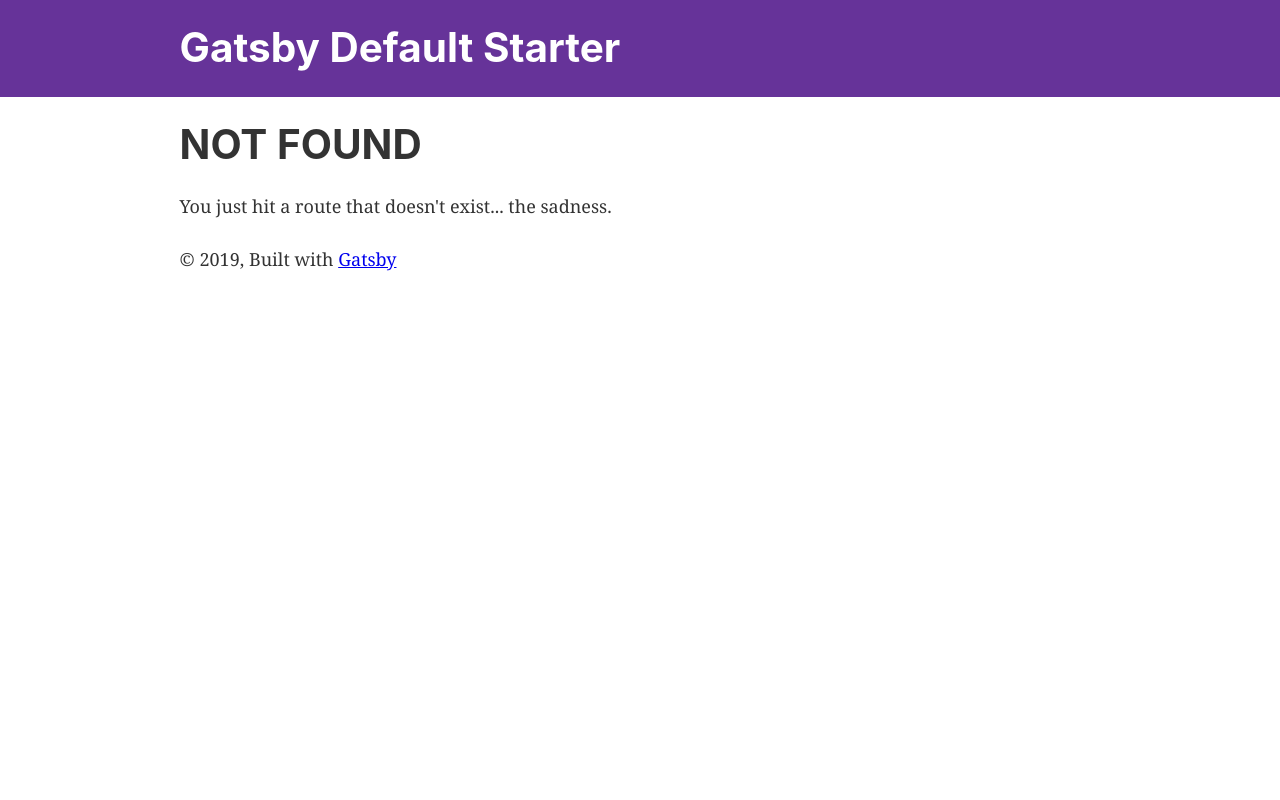
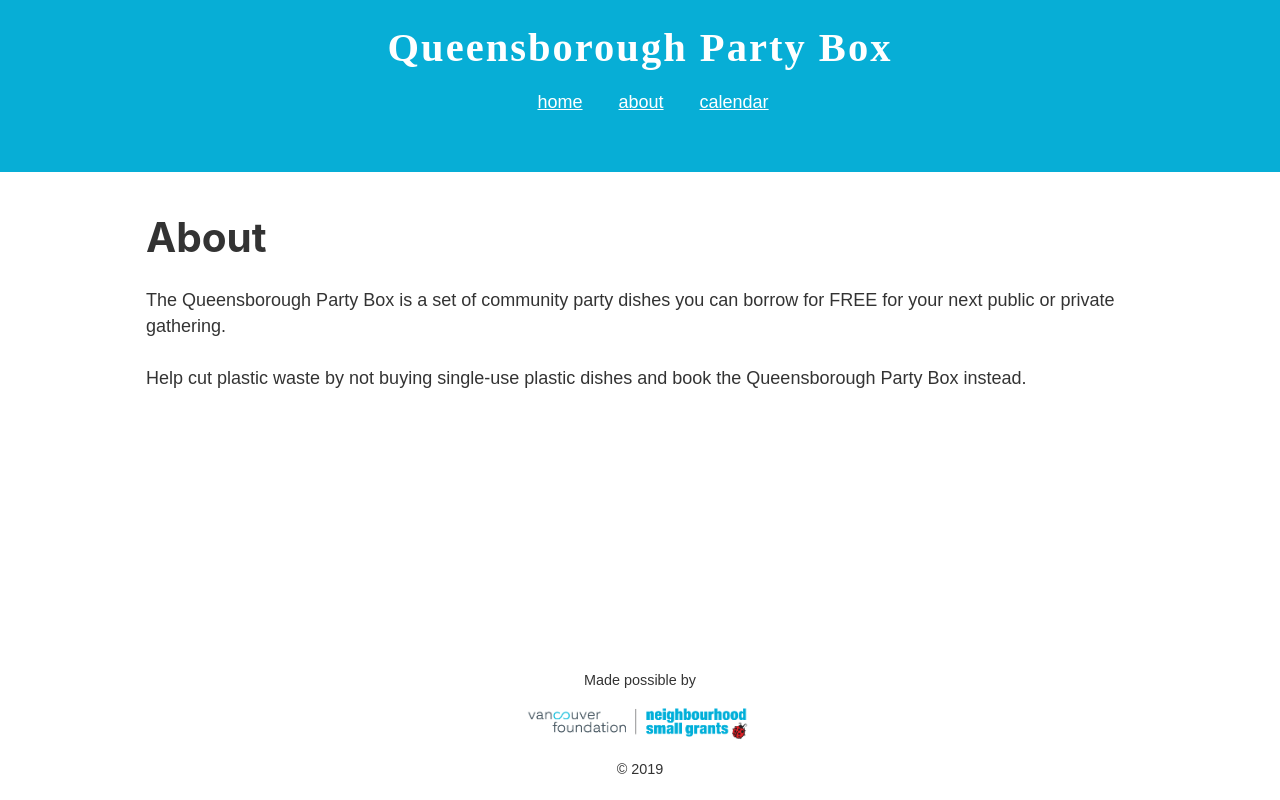
Before and after one commit to lzcabrera/ecopartybox-ca, a Gatsby site: page /about in a window 1280 px wide. Before the commit this address had no page. Built offline with nearby package versions, Linux system fonts and the light colour scheme; Gatsby itself is replaced by a stand-in of ours.

Commit message:
feat(master): update

```diff
--- a/gatsby-config.js
+++ b/gatsby-config.js
@@ -1,8 +1,22 @@
 module.exports = {
   siteMetadata: {
-    title: `Gatsby Default Starter`,
-    description: `Kick off your next, great Gatsby project with this default starter. This barebones starter ships with the main Gatsby configuration files you might need.`,
+    title: `Queensborough Party Box`,
+    description: `Kick off your next party with a set of reusable plates, cups and cutlery.`,
     author: `@gatsbyjs`,
+    menuLinks:[
+      {
+        name:'home',
+        link:'/'
+      },
+      {
+        name:'about',
+        link:'/about'
+      },
+      {
+        name:'calendar',
+        link:'/calendar'
+      }
+    ]
   },
   plugins: [
     `gatsby-plugin-react-helmet`,
@@ -27,6 +41,30 @@ module.exports = {
         icon: `src/images/gatsby-icon.png`, // This path is relative to the root of the site.
       },
     },
+    {
+      resolve: `gatsby-plugin-google-analytics`,
+      options: {
+        trackingId: "UA-141770689-1",
+        // Defines where to place the tracking script - `true` in the head and `false` in the body
+        head: false,
+        // Setting this parameter is optional
+        anonymize: true,
+        // Setting this parameter is also optional
+        respectDNT: true,
+        // Avoids sending pageview hits from custom paths
+        exclude: ["/preview/**", "/do-not-track/me/too/"],
+        // Enables Google Optimize using your container Id
+        // optimizeId: "YOUR_GOOGLE_OPTIMIZE_TRACKING_ID",
+        // Enables Google Optimize Experiment ID
+        // experimentId: "YOUR_GOOGLE_EXPERIMENT_ID",
+        // Set Variation ID. 0 for original 1,2,3....
+        // variationId: "YOUR_GOOGLE_OPTIMIZE_VARIATION_ID",
+        // Any additional create only fields (optional)
+        sampleRate: 5,
+        siteSpeedSampleRate: 10,
+        cookieDomain: "ecopartybox.ca",
+      },
+    }
     // this (optional) plugin enables Progressive Web App + Offline functionality
     // To learn more, visit: https://gatsby.dev/offline
     // `gatsby-plugin-offline`,
--- a/package.json
+++ b/package.json
@@ -7,6 +7,7 @@
   "dependencies": {
     "gatsby": "^2.7.3",
     "gatsby-image": "^2.1.1",
+    "gatsby-plugin-google-analytics": "^2.0.21",
     "gatsby-plugin-manifest": "^2.1.1",
     "gatsby-plugin-offline": "^2.1.1",
     "gatsby-plugin-react-helmet": "^3.0.12",
--- a/src/components/header.js
+++ b/src/components/header.js
@@ -2,11 +2,12 @@ import { Link } from "gatsby"
 import PropTypes from "prop-types"
 import React from "react"
 
-const Header = ({ siteTitle }) => (
+const Header = ({ siteTitle, menuLinks }) => (
   <header
     style={{
-      background: `rebeccapurple`,
+      background: `#07AED6`,
       marginBottom: `1.45rem`,
+      textAlign: `center`
     }}
   >
     <div
@@ -16,7 +17,7 @@ const Header = ({ siteTitle }) => (
         padding: `1.45rem 1.0875rem`,
       }}
     >
-      <h1 style={{ margin: 0 }}>
+      <h1 style={{ margin: 0, fontFamily: 'Abril Fatface', letterSpacing: '0.05em' }}>
         <Link
           to="/"
           style={{
@@ -27,6 +28,25 @@ const Header = ({ siteTitle }) => (
           {siteTitle}
         </Link>
       </h1>
+      <div>
+        <nav>
+          <ul style={{ display: "flex", flex: 1, alignItems: `center`, justifyContent: `center`, marginBottom: 0}}>
+            {menuLinks.map(link => (
+              <li
+              key={link.name}
+              style={{
+                listStyleType: `none`,
+                padding: `1rem`
+              }}
+              >
+                <Link style={{color: `white`}} to={link.link}>
+                  {link.name}
+                </Link>
+              </li>
+            ))}
+          </ul>
+        </nav>
+      </div>
     </div>
   </header>
 )
--- a/src/components/image.js
+++ b/src/components/image.js
@@ -17,16 +17,18 @@ const Image = () => (
   <StaticQuery
     query={graphql`
       query {
-        placeholderImage: file(relativePath: { eq: "gatsby-astronaut.png" }) {
+        placeholderImage: file(relativePath: { eq: "nsg-wordmark-2014_ladybug.png" }) {
           childImageSharp {
-            fluid(maxWidth: 300) {
-              ...GatsbyImageSharpFluid
+            fixed(width: 250) {
+              ...GatsbyImageSharpFixed
             }
           }
         }
       }
     `}
-    render={data => <Img fluid={data.placeholderImage.childImageSharp.fluid} />}
+    render={data => <Img
+      fixed={data.placeholderImage.childImageSharp.fixed}
+      />}
   />
 )
 export default Image
--- a/src/components/layout.css
+++ b/src/components/layout.css
@@ -200,7 +200,7 @@ html {
 }
 body {
   color: hsla(0, 0%, 0%, 0.8);
-  font-family: georgia, serif;
+  font-family: 'Archivo Narrow', sans-serif;
   font-weight: normal;
   word-wrap: break-word;
   font-kerning: normal;
--- a/src/components/layout.js
+++ b/src/components/layout.js
@@ -10,7 +10,9 @@ import PropTypes from "prop-types"
 import { StaticQuery, graphql } from "gatsby"
 
 import Header from "./header"
+import Image from "./image"
 import "./layout.css"
+import "./qbpb-layout.css"
 
 const Layout = ({ children }) => (
   <StaticQuery
@@ -19,29 +21,36 @@ const Layout = ({ children }) => (
         site {
           siteMetadata {
             title
+            menuLinks {
+              name
+              link
+            }
           }
         }
       }
     `}
     render={data => (
-      <>
-        <Header siteTitle={data.site.siteMetadata.title} />
-        <div
-          style={{
-            margin: `0 auto`,
-            maxWidth: 960,
-            padding: `0px 1.0875rem 1.45rem`,
-            paddingTop: 0,
-          }}
-        >
-          <main>{children}</main>
-          <footer>
-            © {new Date().getFullYear()}, Built with
-            {` `}
-            <a href="https://www.gatsbyjs.org">Gatsby</a>
-          </footer>
+      <div id="main-wrapper">
+        <div className="content">
+          <Header menuLinks={data.site.siteMetadata.menuLinks} siteTitle={data.site.siteMetadata.title} />
+          <main>
+            {children}
+          </main>
         </div>
-      </>
+        <footer className="footer">
+          <div style={{textAlign: `center`}}>
+            <small>
+              <div>Made possible by</div>
+              <a href="http://neighbourhoodsmallgrants.ca/">
+                <Image />
+              </a>
+              <div>
+              © {new Date().getFullYear()}
+              </div>
+            </small>
+          </div>
+        </footer>
+      </div>
     )}
   />
 )
--- /dev/null
+++ b/src/components/qbpb-layout.css
@@ -0,0 +1,47 @@
+html, body {
+    width: 100%;
+    height: 100%;
+  }
+
+  body {
+    font-family: 'Archivo Narrow', sans-serif;
+  }
+
+  #___gatsby, #___gatsby > * {
+    height: 100%;
+  }
+
+  #main-wrapper {
+    display: flex;
+    flex-direction: column;
+    height: 100%;
+  }
+
+  .content {
+    flex: 1 0 auto;
+  }
+  .footer {
+    flex-shrink: 0;
+    padding: 1rem;
+  }
+
+  main {
+    padding: 1rem;
+    max-width: 1024px;
+    margin: 0 auto;
+  }
+
+  #calendar {
+    display: block;
+    margin-top: 1rem;
+    margin: 0 auto;
+  }
+
+  #back-to {
+    padding-top: 1rem;
+    text-align: center;
+  }
+
+  a {
+    color: #07AED6;
+  }
--- /dev/null
+++ b/src/html.js
@@ -0,0 +1,40 @@
+import React from "react"
+import PropTypes from "prop-types"
+
+export default function HTML(props) {
+  return (
+    <html {...props.htmlAttributes}>
+      <head>
+        <meta charSet="utf-8" />
+        <meta httpEquiv="x-ua-compatible" content="ie=edge" />
+        <meta
+          name="viewport"
+          content="width=device-width, initial-scale=1, shrink-to-fit=no"
+        />
+        <link href="https://fonts.googleapis.com/css?family=Abril+Fatface|Archivo+Narrow|Open+Sans+Condensed:300&display=swap" rel="stylesheet"></link>
+        {props.headComponents}
+      </head>
+      <body {...props.bodyAttributes}>
+        {props.preBodyComponents}
+        <noscript key="noscript" id="gatsby-noscript">
+          This app works best with JavaScript enabled.
+        </noscript>
+        <div
+          key={`body`}
+          id="___gatsby"
+          dangerouslySetInnerHTML={{ __html: props.body }}
+        />
+        {props.postBodyComponents}
+      </body>
+    </html>
+  )
+}
+
+HTML.propTypes = {
+  htmlAttributes: PropTypes.object,
+  headComponents: PropTypes.array,
+  bodyAttributes: PropTypes.object,
+  preBodyComponents: PropTypes.array,
+  body: PropTypes.string,
+  postBodyComponents: PropTypes.array,
+}
--- /dev/null
+++ b/src/pages/about.js
@@ -0,0 +1,19 @@
+
+import React from "react"
+// import { Link } from "gatsby"
+
+import Layout from "../components/layout"
+import SEO from "../components/seo"
+
+const About = () => (
+  <Layout>
+    <SEO title="About" />
+    <h1>About</h1>
+    <p>The Queensborough Party Box is a set of community party dishes you can borrow for FREE for your next public or private gathering.</p>
+
+    <p>Help cut plastic waste by not buying single-use plastic dishes and book the Queensborough Party Box instead.</p>
+    {/* <Link to="https://clarkparkpartybox.wordpress.com/">Clark Party Box</Link> */}
+  </Layout>
+)
+
+export default About
```
Also changed, not shown: src/pages/calendar.js (added, +26 -0 lines), src/pages/index.js (+2 -9 lines), src/pages/page-2.js (deleted, +0 -16 lines), src/images/Family_Services_Greater_Vancouver.png (added), src/images/nsg-wordmark-2014_ladybug.png (added), src/images/vfnsglogowhite.svg (added), 1 other file.
